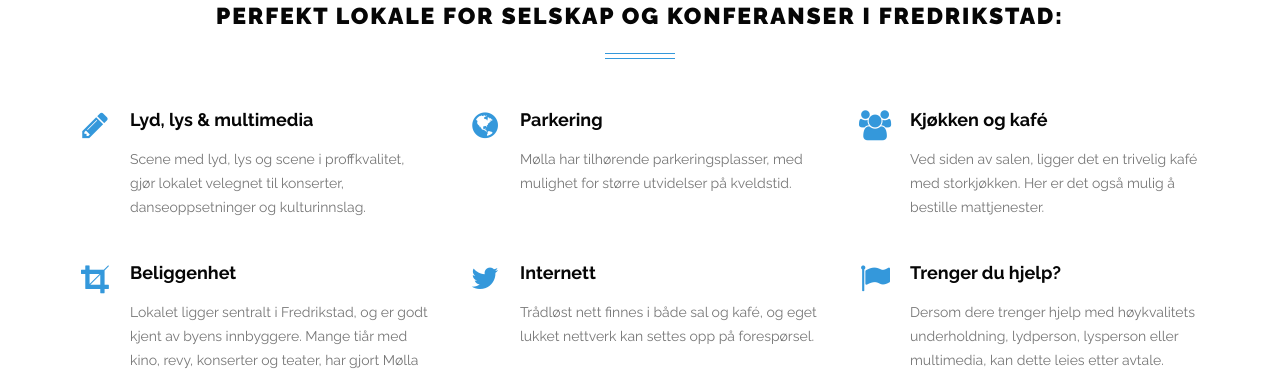
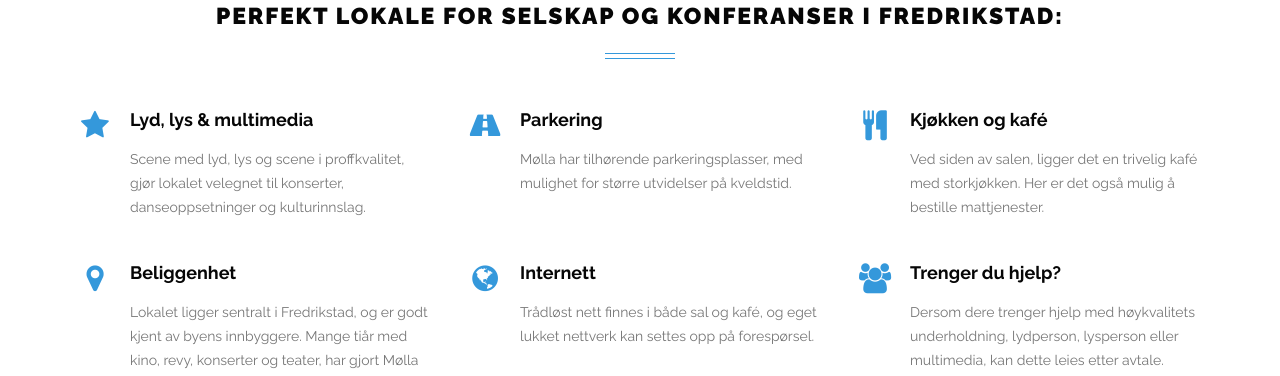
Before and after one commit to perandre/rodemolle, a Jekyll site: the page built from index.html, in a window 1280 px wide. Shown: the part 1031-1407 px from the top of the page. Built offline with Jekyll 4.4.1, drawn with Linux system fonts in a browser that asks for light colours.

Commit message:
better icons

```diff
--- a/index.html
+++ b/index.html
@@ -93,7 +93,7 @@ title: "Utleie av selskapslokale i Fredrikstad: Røde Mølle"
       <div class="col-md-4 col-sm-6 margin20">
         <div class="services-box wow animated fadeInUp" data-wow-duration="700ms" data-wow-delay="100ms">
           <div class="services-box-icon">
-            <i class="fa fa-pencil"></i>
+            <i class="fa fa-star"></i>
           </div><!--services icon-->
           <div class="services-box-info">
             <h4>Lyd, lys &AMP; multimedia</h4>
@@ -106,7 +106,7 @@ title: "Utleie av selskapslokale i Fredrikstad: Røde Mølle"
       <div class="col-md-4 col-sm-6 margin20">
         <div class="services-box wow animated fadeInUp" data-wow-duration="700ms" data-wow-delay="200ms">
           <div class="services-box-icon">
-            <i class="fa fa-globe"></i>
+            <i class="fa fa-road"></i>
           </div><!--services icon-->
           <div class="services-box-info">
             <h4>Parkering</h4>
@@ -119,7 +119,7 @@ title: "Utleie av selskapslokale i Fredrikstad: Røde Mølle"
       <div class="col-md-4 col-sm-6 margin20">
         <div class="services-box wow animated fadeInUp" data-wow-duration="700ms" data-wow-delay="300ms">
           <div class="services-box-icon">
-            <i class="fa fa-users"></i>
+            <i class="fa fa-cutlery"></i>
           </div><!--services icon-->
           <div class="services-box-info">
             <h4>Kjøkken og kafé</h4>
@@ -133,7 +133,7 @@ title: "Utleie av selskapslokale i Fredrikstad: Røde Mølle"
       <div class="col-md-4 col-sm-6 margin20">
         <div class="services-box wow animated fadeInUp" data-wow-duration="700ms" data-wow-delay="400ms">
           <div class="services-box-icon">
-            <i class="fa fa-crop"></i>
+            <i class="fa fa-map-marker"></i>
           </div><!--services icon-->
           <div class="services-box-info">
             <h4>Beliggenhet</h4>
@@ -146,7 +146,7 @@ title: "Utleie av selskapslokale i Fredrikstad: Røde Mølle"
       <div class="col-md-4 col-sm-6 margin20">
         <div class="services-box wow animated fadeInUp" data-wow-duration="700ms" data-wow-delay="500ms">
           <div class="services-box-icon">
-            <i class="fa fa-twitter"></i>
+            <i class="fa fa-globe"></i>
           </div><!--services icon-->
           <div class="services-box-info">
             <h4>Internett</h4>
@@ -159,7 +159,7 @@ title: "Utleie av selskapslokale i Fredrikstad: Røde Mølle"
       <div class="col-md-4 col-sm-6 margin20">
         <div class="services-box wow animated fadeInUp" data-wow-duration="700ms" data-wow-delay="600ms">
           <div class="services-box-icon">
-            <i class="fa fa-flag"></i>
+            <i class="fa fa-users"></i>
           </div><!--services icon-->
           <div class="services-box-info">
             <h4>Trenger du hjelp?</h4>
```
